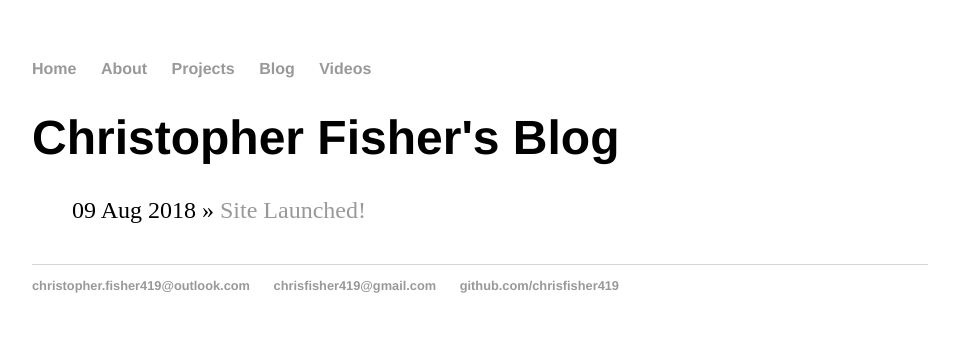
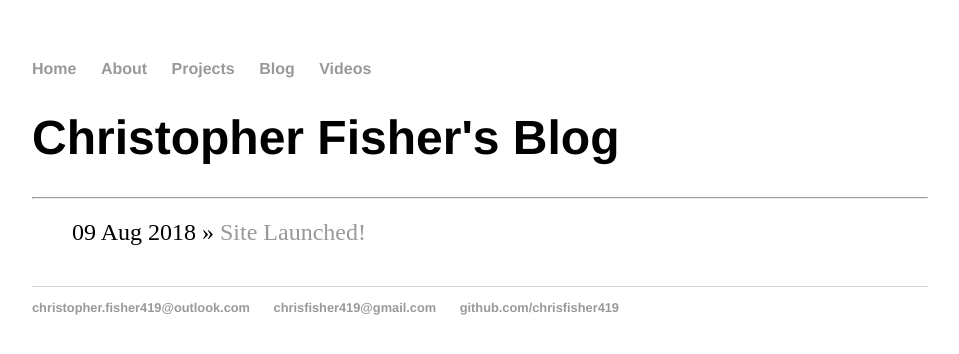
Before and after one commit to chrisfisher419/chrisfisher419.github.io, a Jekyll site: the page built from blog/index.html, in a window 1280 px wide. Shown: the top 354 px of the page, without its empty margins (160-1119 px from the left). Built offline with Jekyll 4.4.1, drawn with Linux system fonts in a browser that asks for light colours.

Commit message:
Update index.html

```diff
--- a/blog/index.html
+++ b/blog/index.html
@@ -2,7 +2,7 @@
 layout: default
 title: Christopher Fisher's Blog
 ---
-	<h1>{{ page.title }}</h1>
+	<h1>{{ page.title }}</h1> <hr />
 	<ul class="posts">
 
 	  {% for post in site.posts %}
```
